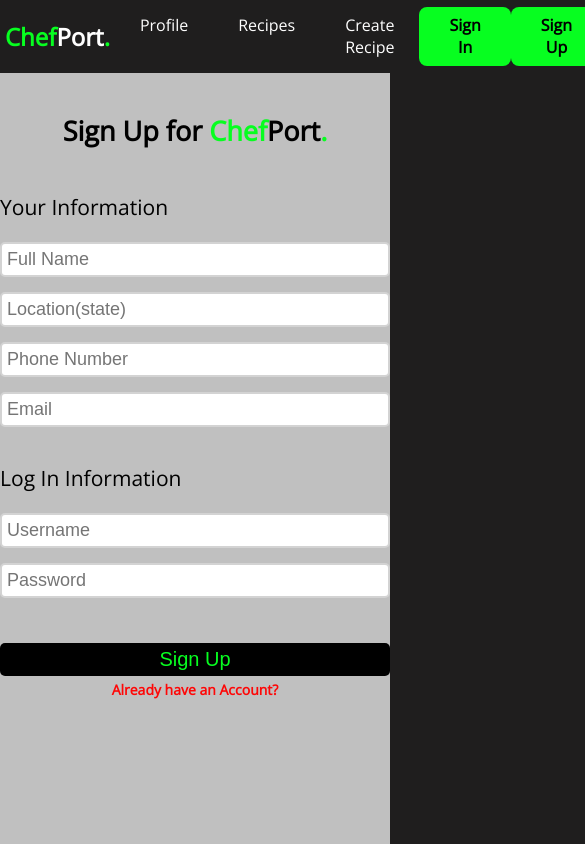
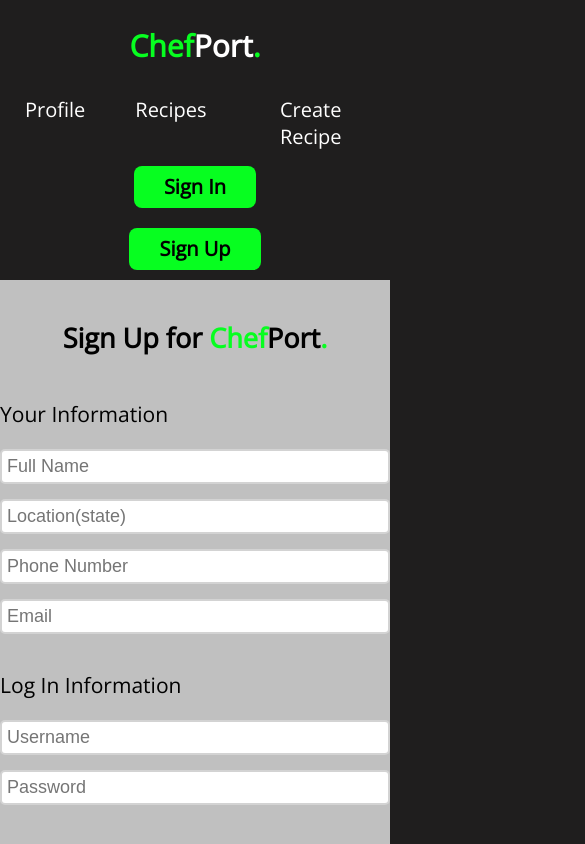
Before and after one commit to bschatzj/chefstuff, a React (Create React App) app: page / in a window 390 px wide. Shown: the top 844 px of the page, 585 px wide, since content can reach past the window. Built offline with nearby package versions, Linux system fonts and the light colour scheme.

Commit message:
update mobile nav style

```diff
--- a/src/styles.scss
+++ b/src/styles.scss
@@ -510,10 +510,13 @@ body {
 
 /* Nav */
 
+$break-mobile: 500px;
+
 nav {
   display: flex;
   justify-content: space-around;
   align-items: center;
+
   div {
     display: flex;
     justify-content: space-around;
@@ -586,3 +589,14 @@ nav {
   height: 400px;
   border: 5px solid #07fe20;
 }
+
+@media (max-width: 800px) {
+  nav {
+    font-size: 20px;
+    flex-direction: column;
+  }
+ .sign-in-nav-button {
+   margin: 10px 0;
+   padding: 2px 10px;
+ }
+}
```
